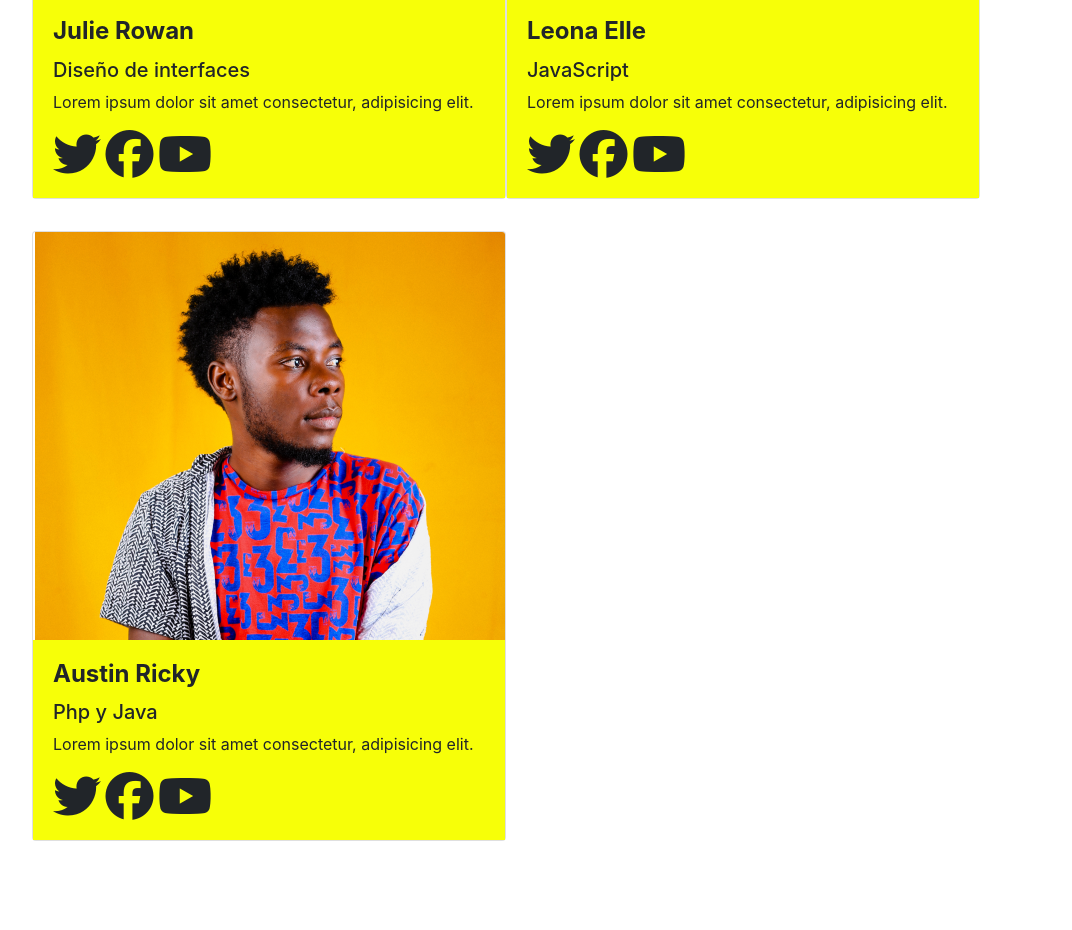
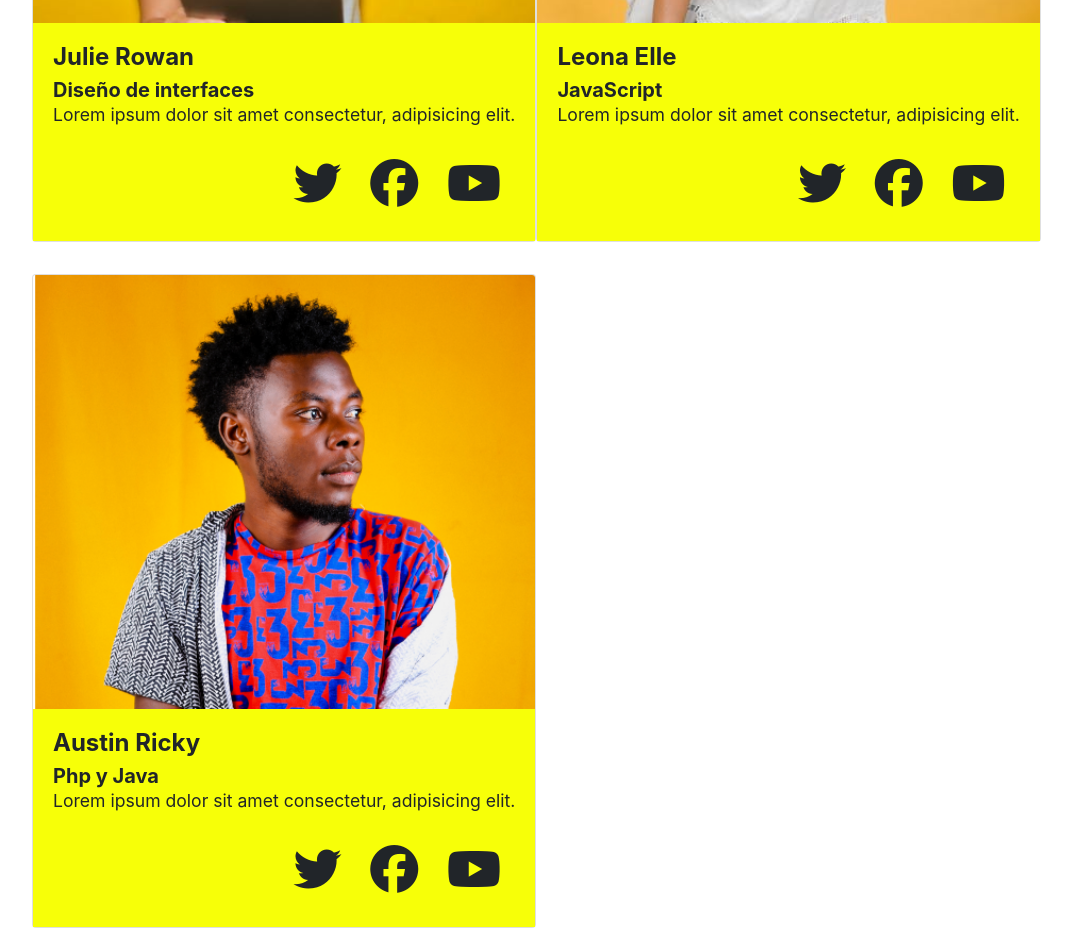
Before and after one commit to sorwar99/M09, a plain HTML site: page portfolio/index.html in a window 1280 px wide. Shown: the part 4004-4934 px from the top of the page, without its empty margins (62-1134 px from the left). Before the commit the page ends 4861 px from the top, so only its background shows below. Drawn offline with nearby package versions, Linux system fonts and the light colour scheme.

Commit message:
card styles

```diff
--- a/portfolio/index.html
+++ b/portfolio/index.html
@@ -134,7 +134,7 @@
                 <img class="card-img-top" src="images/people/girl1.png">
                 <div class="card-body">
                     <h4 class="card-title">Julie Rowan</h4>
-                    <h5>Diseño de interfaces</h5>
+                    <h5 class="card-subtitle">Diseño de interfaces</h5>
                     <p class="card-text">Lorem ipsum dolor sit amet consectetur, adipisicing elit.</p>
                     <div class="social-media">
                         <i class="fab fa-twitter fa-3x"></i>
@@ -147,7 +147,7 @@
                 <img class="card-img-top" src="images/people/girl2.png">
                 <div class="card-body">
                     <h4 class="card-title">Leona Elle</h4>
-                    <h5>JavaScript</h5>
+                    <h5 class="card-subtitle">JavaScript</h5>
                     <p class="card-text">Lorem ipsum dolor sit amet consectetur, adipisicing elit.</p>
                     <div class="social-media">
                         <i class="fab fa-twitter fa-3x"></i>
@@ -160,7 +160,7 @@
                 <img class="card-img-top" src="images/people/guy1.png">
                 <div class="card-body">
                     <h4 class="card-title">Austin Ricky</h4>
-                    <h5>Php y Java</h5>
+                    <h5 class="card-subtitle">Php y Java</h5>
                     <p class="card-text">Lorem ipsum dolor sit amet consectetur, adipisicing elit.</p>
                     <div class="social-media">
                         <i class="fab fa-twitter fa-3x"></i>
--- a/portfolio/styles.css
+++ b/portfolio/styles.css
@@ -107,3 +107,17 @@ body{
 .card-title{
     font-weight: bold;
 }
+.card-text{
+    text-align: center;
+    font-size: 1.1em;
+}
+.card-subtitle{
+    font-weight: bold;
+}
+.social-media{
+    display: flex;
+    justify-content: flex-end;
+}
+.fab{
+    margin: 0.3em;
+}
```
